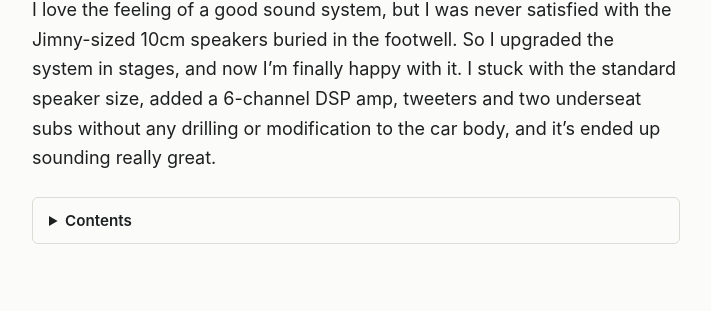
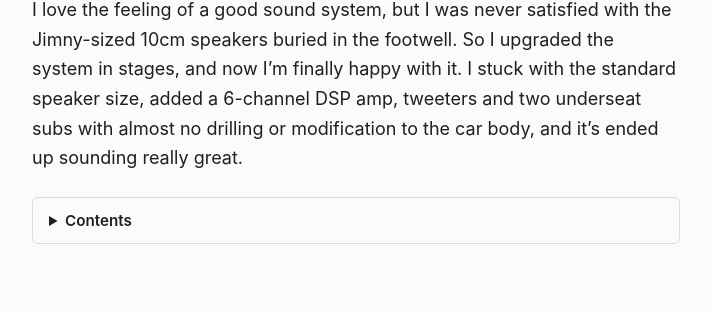
Before and after one commit to badsyntax/jimny-sound, a Jekyll site: the page built from docs/index.md, in a window 1280 px wide and 900 px high. Shown: the part 282-593 px from the top of the window, without its empty margins (284-995 px from the left). Built offline with Jekyll 4.4.1, drawn with Linux system fonts in a browser that asks for light colours; some of the changed text lies outside the part shown.

```diff
--- a/docs/index.md
+++ b/docs/index.md
@@ -10,7 +10,7 @@ image: images/share.png
 I love the feeling of a good sound system, but I was never satisfied with the Jimny-sized 10cm
 speakers buried in the footwell. So I upgraded the system in stages, and now I'm finally happy with
 it. I stuck with the standard speaker size, added a 6-channel DSP amp, tweeters and two underseat
-subs without any drilling or modification to the car body, and it's ended up sounding really great.
+subs with almost no drilling or modification to the car body, and it's ended up sounding really great.
 
 <details class="toc" id="contents" markdown="1">
 <summary>Contents</summary>
```
Also changed, not shown: other parts of docs/index.md (+3 -3 lines).
